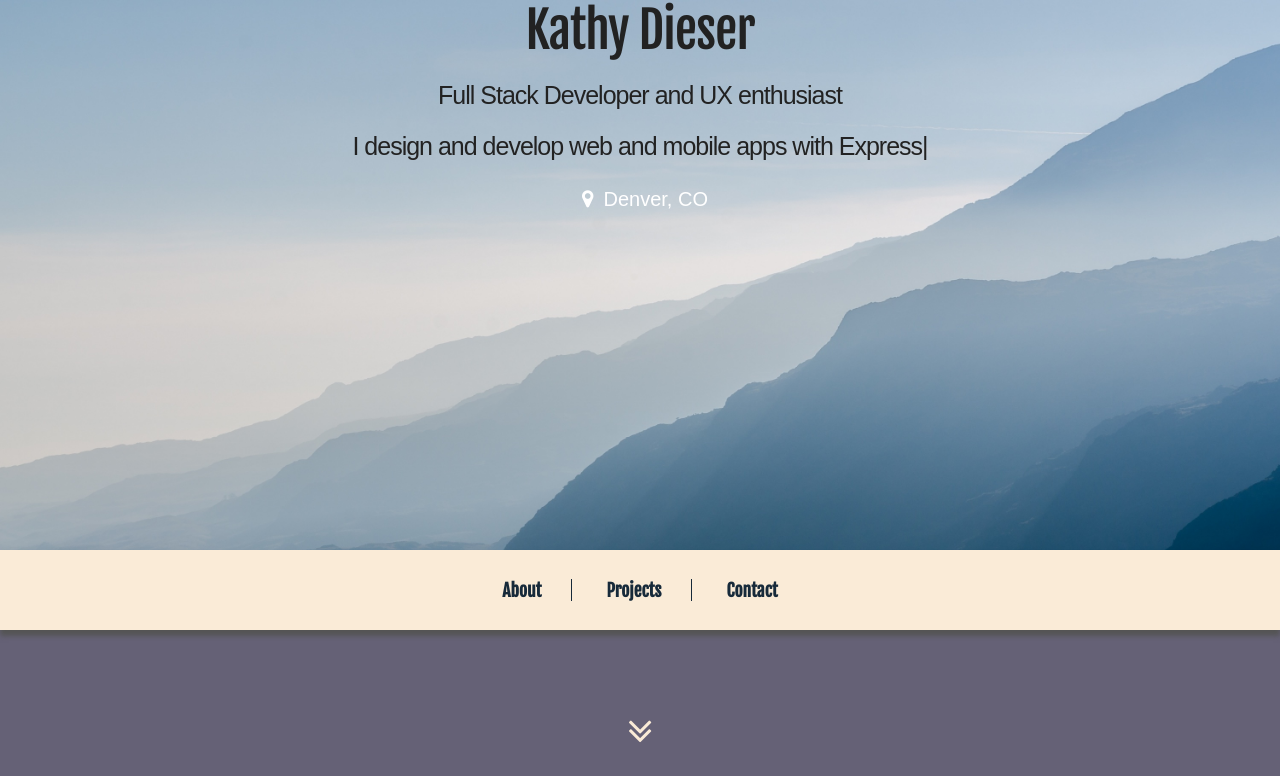
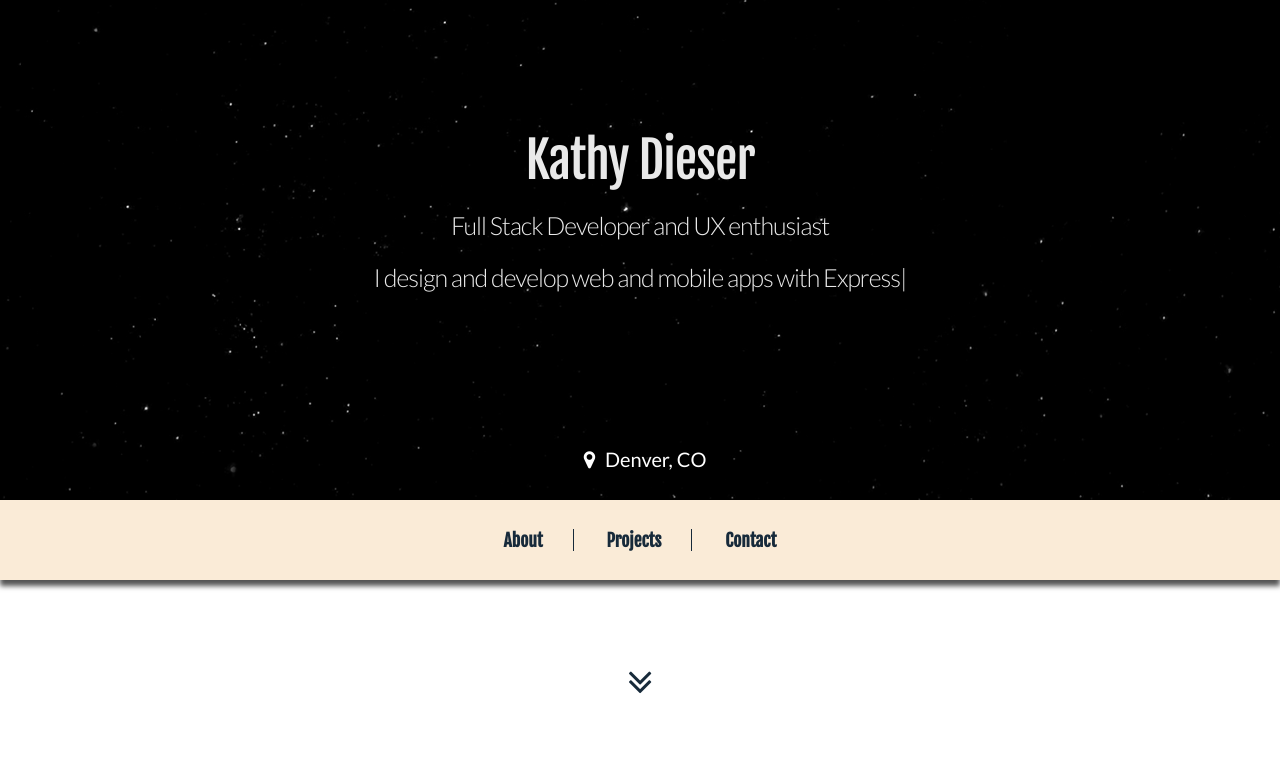
Before and after one commit to katdiese/portfolio-redo, a website: page src/index.html in a window 1280 px wide. Shown: the top 776 px of the page. Drawn offline with nearby package versions, Linux system fonts and the light colour scheme.

Commit message:
changed colorscheme, added keyframes, created twinkling effect with css3

```diff
--- a/src/styles/scss/main.scss
+++ b/src/styles/scss/main.scss
@@ -1,49 +1,58 @@
 $off-white: #faebd7;
 $dark-gray: #545454;
+$light-gray: #e9e9e9;
 $dark: #172A3A;
 $light: #74B3CE;
 $purple: #656176;
 
+@keyframes twinkle-twinkle {
+  from {background-position:0, 0;}
+  to {background-position:-10000px 5000px}
+}
+@keyframes blink{
+  0% { opacity:1; }
+  50% { opacity:0; }
+  100% { opacity:1; }
+}
+
 * {
-  font-family: 'Cantarell', sans-serif;
+  font-family: 'Lato', sans-serif;
 }
 body {
   margin: 0;
   display: flex;
   flex-direction: column;
   font-size: 16px;
-  padding-top: 550px;
+  padding-top: 500px;
 }
-.typed-cursor{
-  opacity: 1;
-  -webkit-animation: blink 0.7s infinite;
-  -moz-animation: blink 0.7s infinite;
-  animation: blink 0.7s infinite;
-}
-@keyframes blink{
-  0% { opacity:1; }
-  50% { opacity:0; }
-  100% { opacity:1; }
-}
-@-webkit-keyframes blink{
-  0% { opacity:1; }
-  50% { opacity:0; }
-  100% { opacity:1; }
-}
-@-moz-keyframes blink{
-  0% { opacity:1; }
-  50% { opacity:0; }
-  100% { opacity:1; }
-}
+
 header {
-  height: 550px;
+  height: 500px;
   text-align: center;
   display: flex;
-  background-image: url('../../images/mountain.jpeg');
-  background-size: cover;
-  background-repeat: no-repeat;
+  color: $light-gray;
+  background: black url('../../images/stars.png') repeat top center;
+  z-index:0;
   flex-direction: column;
-  font-color: $dark;
+
+  .typed-cursor{
+    opacity: 1;
+    -webkit-animation: blink 0.7s infinite;
+    -moz-animation: blink 0.7s infinite;
+    animation: blink 0.7s infinite;
+  }
+
+  .twinkling {
+    background: transparent url('../../images/twinkling.png') repeat top center;
+    z-index:1;
+    animation: twinkle-twinkle 200s linear infinite;
+    display: flex;
+    flex-direction: column;
+  }
+
+  .descrip {
+    font-weight: 300;
+  }
 
   h1 {
     font-size: 5rem;
@@ -51,7 +60,7 @@ header {
   }
   h2 {
     font-size: 2.5rem;
-    // font-family: 'Cantarell', sans-serif;
+    font-weight: 300;
   }
 
   .hero-text {
@@ -66,6 +75,16 @@ header {
       padding: 0 10px;
     }
   }
+}
+
+.twinkling {
+  position: absolute;
+  top: 0;
+  left: 0;
+  right:0;
+  bottom:0;
+  width:100%;
+  display:block;
 }
 
 .main-nav {
@@ -107,14 +126,14 @@ header {
 }
 
 main {
-  background-color: $purple;
+  background-color: white;
   padding: 110px 50px 50px;
 
   .down-arrow {
     text-align: center;
     font-size: 4rem;
     padding: 4rem;
-    color: $off-white;
+    color: $dark;
   }
 
 }
@@ -126,15 +145,8 @@ main {
   }
   .about-greet {
     text-align: center;
-    color: $off-white;
+    color: $dark;
     padding-bottom: 7rem;
-  }
-
-  .code-icon {
-    text-align: center;
-    padding: 5rem 0;
-    font-size: 10rem;
-    color: $off-white;
   }
 
   .about-words {
@@ -144,6 +156,7 @@ main {
 
     p {
       padding: 5px;
+      margin: 0;
     }
   }
 }
```
Also changed, not shown: src/styles/css/main.css.
